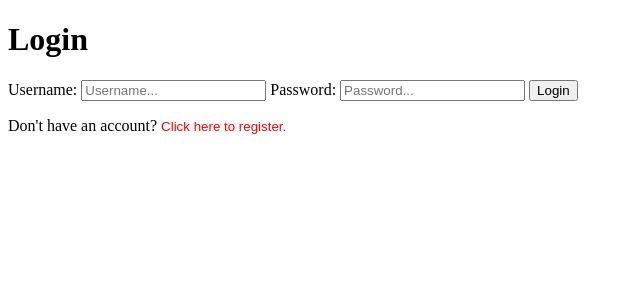
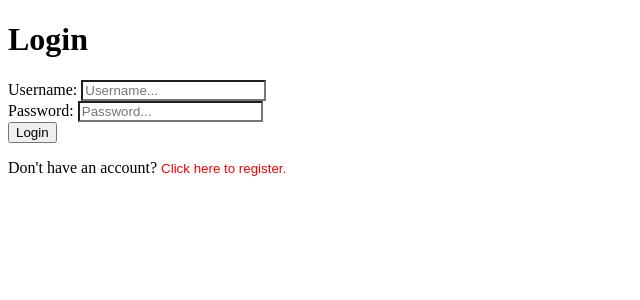
Before and after one commit to Lnola/StepByStep, a Svelte app in the folder client/: page /auth in a window 1280 px wide. Shown: the top 300 px of the page, without its empty margins (0-640 px from the left). Built offline with nearby package versions, Linux system fonts and the light colour scheme; what http-status-codes would draw is missing.

Commit message:
Extract inputs to a separate component

```diff
--- a/client/src/components/auth/Login.svelte
+++ b/client/src/components/auth/Login.svelte
@@ -1,18 +1,25 @@
 <script>
+  import { createEventDispatcher } from 'svelte';
+  import StepButton from '@/components/common/Button.svelte';
+  import StepInput from '@/components/common/Input.svelte';
   import { authApi } from '@/api';
   import { authStore } from '@/stores';
   import { redirect } from '@/utils/router/routing';
-  import { createEventDispatcher } from 'svelte';
-  import StepButton from '../common/Button.svelte';
+  import { requiredValidator } from '@/utils/validation/validators';
 
   const dispatch = createEventDispatcher();
 
   let username = '';
   let password = '';
+  let isUsernameValid = false;
+  let isPasswordValid = false;
+
+  $: isValid = isUsernameValid && isPasswordValid;
 
   const swap = () => dispatch('swap');
 
   const submit = async () => {
+    if (!isValid) return;
     try {
       const user = await authApi.login({ username, password });
       authStore.user.set(user);
@@ -26,10 +33,19 @@
 <main>
   <h1>Login</h1>
   <form on:submit|preventDefault={submit}>
-    <label for="username">Username:</label>
-    <input bind:value={username} type="text" name="username" placeholder="Username..." />
-    <label for="password">Password:</label>
-    <input bind:value={password} type="password" name="password" placeholder="Password..." />
+    <StepInput
+      bind:value={username}
+      label="Username"
+      validators={[requiredValidator()]}
+      on:valid={({ detail: { valid } }) => (isUsernameValid = valid)}
+    />
+    <StepInput
+      bind:value={password}
+      label="Password"
+      validators={[requiredValidator()]}
+      on:valid={({ detail: { valid } }) => (isPasswordValid = valid)}
+    />
+
     <StepButton type="submit">Login</StepButton>
     <p>
       Don't have an account?
--- /dev/null
+++ b/client/src/components/common/Input.svelte
@@ -0,0 +1,43 @@
+<script>
+  import { createEventDispatcher } from 'svelte';
+  import { createFieldValidator } from '@/utils/validation/validation';
+
+  export let value = '';
+  export let label = '';
+  export let type = 'text';
+  export let validators = [];
+
+  $: isError = !$validity.valid && $validity.dirty;
+
+  const dispatch = createEventDispatcher();
+  const [validity, validate] = createFieldValidator(...validators);
+  validity.subscribe(({ valid }) => dispatch('valid', { valid }));
+
+  const name = label;
+  const placeholder = `${label}...`;
+
+  const handleInputType = e => (e.target.type = type);
+</script>
+
+<div>
+  <label for={label}>{label}:</label>
+  <input bind:value on:input={handleInputType} use:validate={value} class:error-input={isError} {name} {placeholder} />
+  {#if isError}
+    <span class="error-info">{$validity.message}</span>
+  {/if}
+</div>
+
+<style>
+  input {
+    outline: none;
+    border-width: 2px;
+  }
+
+  .error-input {
+    border-color: red;
+  }
+
+  .error-info {
+    color: red;
+  }
+</style>
```
